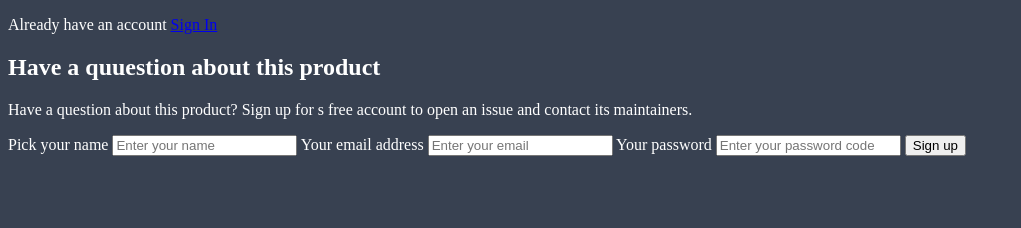
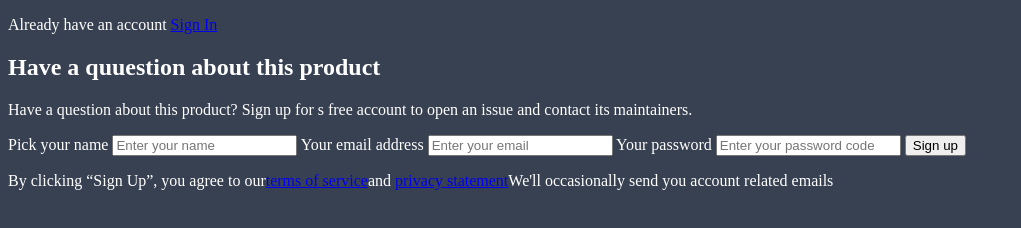
Before and after one commit to andrz-zack/Practicas-de-formulario, a plain HTML site: page index.html in a window 1280 px wide. Shown: the whole page, without its empty margins (0-1021 px from the left). Drawn offline with Linux system fonts and the light colour scheme.

Commit message:
Terminada la parte estructural del formulario

```diff
--- a/index.html
+++ b/index.html
@@ -40,7 +40,7 @@
     </article>
         <!-- tercera parte -->
     <section class="legal">
-
+        <p>By clicking “Sign Up”, you agree to our<a href="#">terms of service</a>and <a href="#">privacy statement</a>We'll occasionally send you account related emails</p>
     </section>
 
     </main>
```
